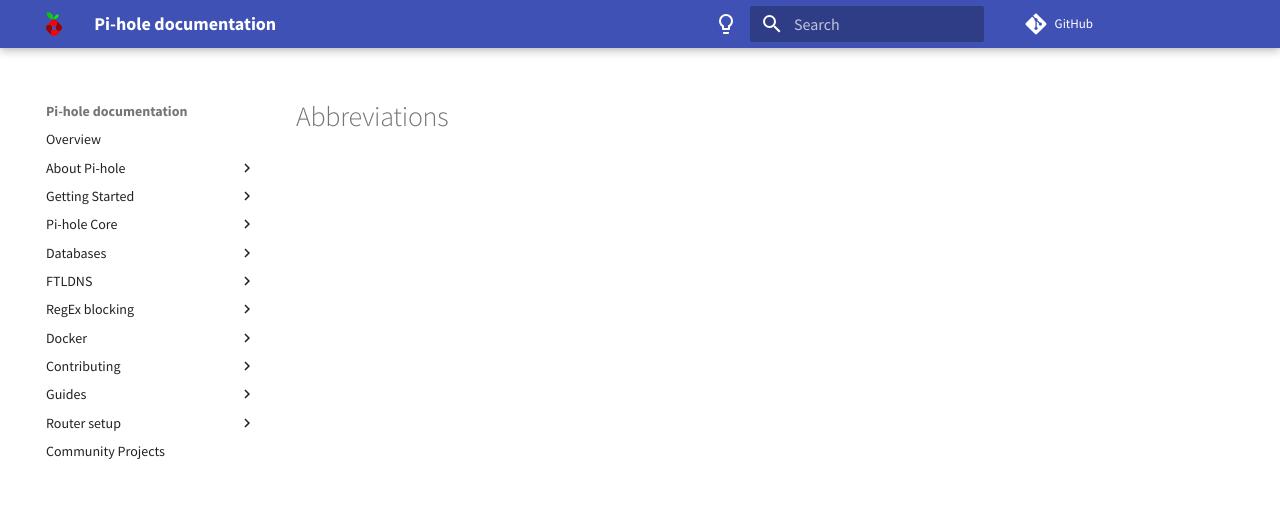
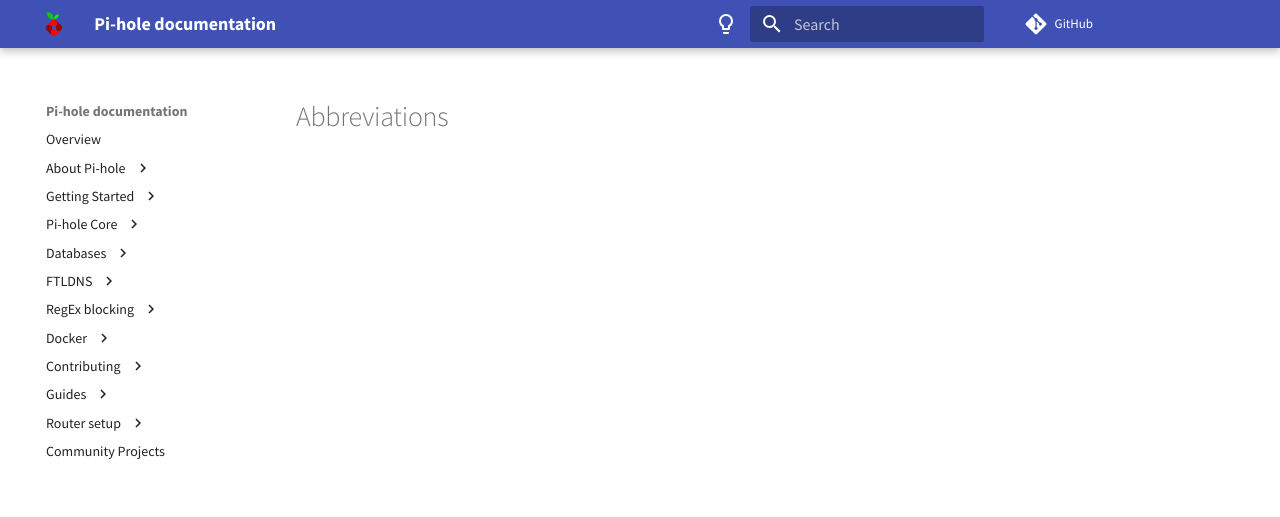
Before and after one commit to pi-hole/docs, an MkDocs documentation site: the page built from docs/abbreviations.md, in a window 1280 px wide. Shown: the top 517 px of the page. Built offline with MkDocs 1.6.1 and Material for MkDocs 9.7.7, drawn with Linux system fonts in a browser that asks for light colours; comment, search, counter and statistics services are not loaded.

```diff
--- a/docs/extra.css
+++ b/docs/extra.css
@@ -1,6 +1,10 @@
 .md-nav {
     font-size: 14px;
     line-height: 1.4;
+}
+
+.md-nav__link {
+    display: inline-flex;
 }
 
 .md-typeset {
--- a/mkdocs.yml
+++ b/mkdocs.yml
@@ -91,7 +91,7 @@ nav:
     - 'Updating': main/update.md
     - 'Uninstalling': main/uninstall.md
   - 'Pi-hole Core':
-    - 'The <samp>pihole</samp> command': core/pihole-command.md
+    - 'The &nbsp<samp>pihole</samp>&nbsp command': core/pihole-command.md
   - 'Databases':
     - 'Overview': database/index.md
     - 'Query database': database/ftl.md
```
